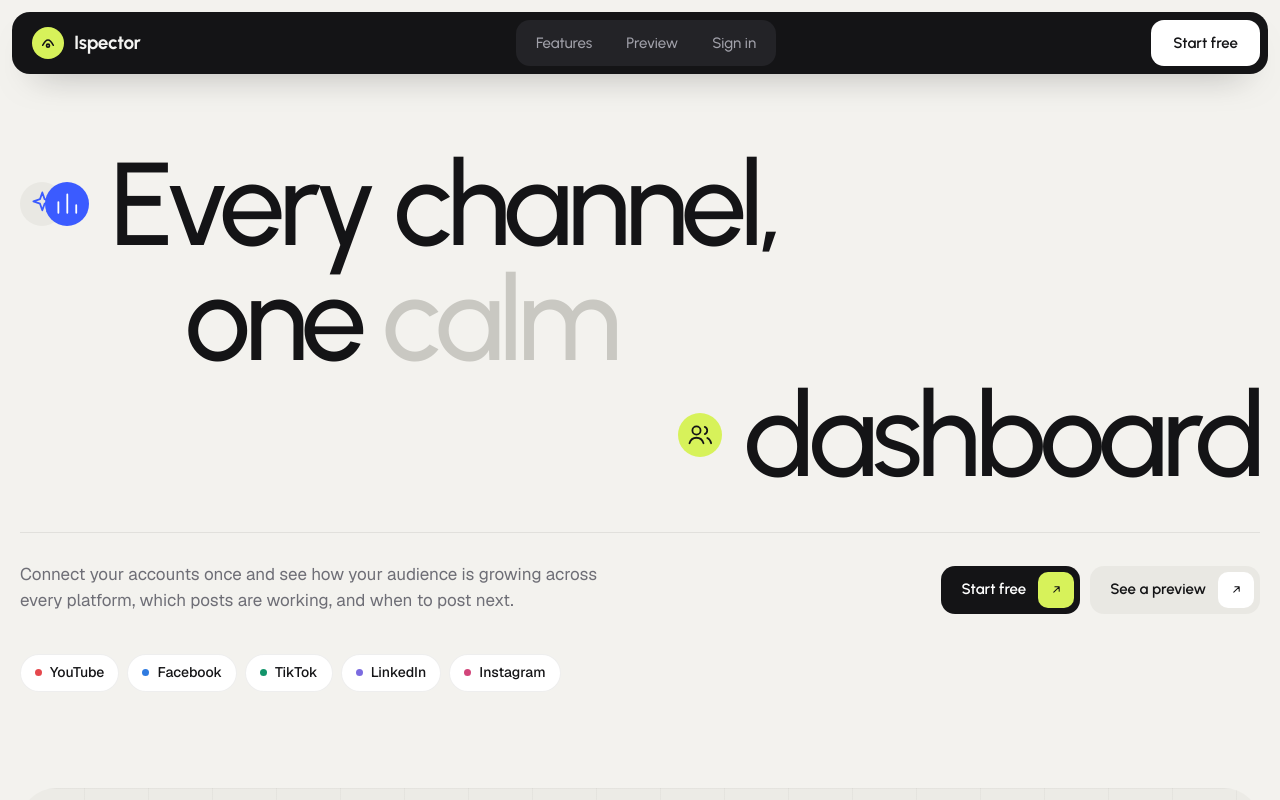
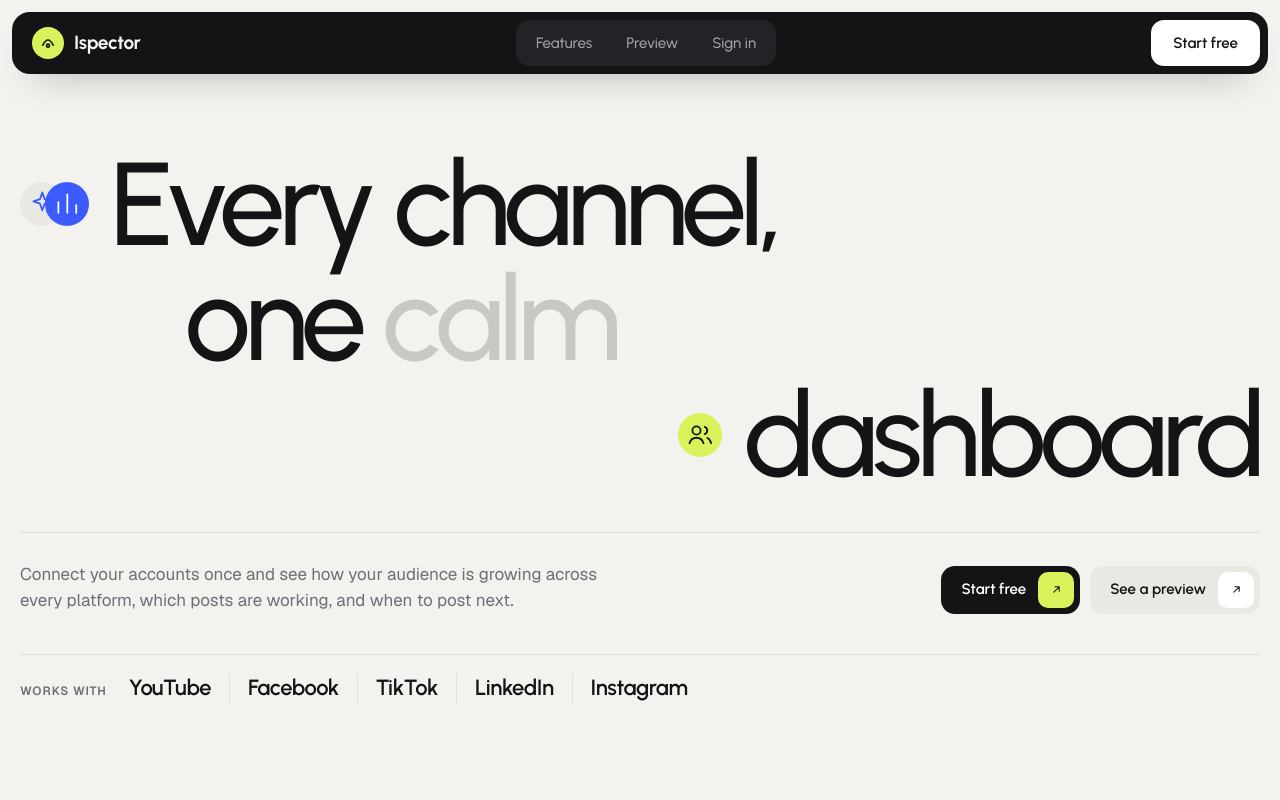
Before and after one commit to SeanRDC/social-media-analytics-tracker, a Next.js app: page / in a window 1280 px wide. Shown: the top 800 px of the page. Built offline with nearby package versions, Linux system fonts and the light colour scheme.

Commit message:
feat: show supported platforms on the homepage as a plain 'Works with' line instead of dotted chips

```diff
--- a/src/app/page.tsx
+++ b/src/app/page.tsx
@@ -89,14 +89,18 @@ export default async function Landing() {
             </div>
           </div>
 
-          <ul className={`${s.platforms} reveal`} style={reveal(3)} aria-label="Supported platforms">
-            {connections.map((c) => (
-              <li key={c.id}>
-                <span className="dot" style={{ background: `var(--p-${c.id})` }} />
-                {c.name}
-              </li>
-            ))}
-          </ul>
+          <div className={`${s.worksWith} reveal`} style={reveal(3)}>
+            <span className={s.worksLabel} id="works-with">
+              Works with
+            </span>
+            <ul className={s.platforms} aria-labelledby="works-with">
+              {connections.map((c) => (
+                <li key={c.id} style={{ "--pc": `var(--p-${c.id})` } as CSSProperties}>
+                  {c.name}
+                </li>
+              ))}
+            </ul>
+          </div>
         </section>
 
         <section id="preview" className={`${s.preview} reveal`} style={reveal(4)} aria-label="Dashboard preview with sample data">
--- a/src/components/landing/Landing.module.css
+++ b/src/components/landing/Landing.module.css
@@ -189,24 +189,64 @@
   flex-wrap: wrap;
   gap: 10px;
 }
+/* "Works with": the platform names set like a printed credit line, not chips */
+.worksWith {
+  display: flex;
+  align-items: baseline;
+  flex-wrap: wrap;
+  gap: 10px 22px;
+  padding-top: 18px;
+  border-top: 1px solid var(--line);
+}
+.worksLabel {
+  font-size: 12px;
+  font-weight: 600;
+  letter-spacing: 0.08em;
+  text-transform: uppercase;
+  color: var(--mu);
+}
 .platforms {
   list-style: none;
   margin: 0;
   padding: 0;
   display: flex;
   flex-wrap: wrap;
-  gap: 8px;
+  align-items: baseline;
 }
 .platforms li {
-  display: inline-flex;
-  align-items: center;
-  gap: 8px;
-  padding: 8px 14px;
-  border-radius: 999px;
-  background: var(--card);
-  border: 1px solid var(--cardb);
-  font-size: 14px;
-  font-weight: 500;
+  position: relative;
+  padding: 0 18px;
+  font-family: var(--display);
+  font-size: 22px;
+  font-weight: 600;
+  letter-spacing: -0.02em;
+  color: var(--tx);
+}
+.platforms li:first-child {
+  padding-left: 0;
+}
+.platforms li + li {
+  border-left: 1px solid var(--line);
+}
+/* the platform's own colour shows only as a thin rule under its name */
+.platforms li::after {
+  content: "";
+  position: absolute;
+  left: 18px;
+  right: 18px;
+  bottom: -4px;
+  height: 2px;
+  border-radius: 2px;
+  background: var(--pc);
+  transform: scaleX(0);
+  transform-origin: left;
+  transition: transform 0.25s var(--out);
+}
+.platforms li:first-child::after {
+  left: 0;
+}
+.platforms li:hover::after {
+  transform: scaleX(1);
 }
 
 /* ---------- product preview ---------- */
@@ -497,6 +537,20 @@
   .navLinks {
     display: none;
   }
+  .platforms {
+    row-gap: 6px;
+  }
+  .platforms li {
+    font-size: 19px;
+    padding: 0 14px 0 0;
+  }
+  .platforms li + li {
+    border-left: 0;
+  }
+  .platforms li::after {
+    left: 0;
+    right: 14px;
+  }
   .nav {
     grid-template-columns: 1fr auto;
     height: 54px;
```
